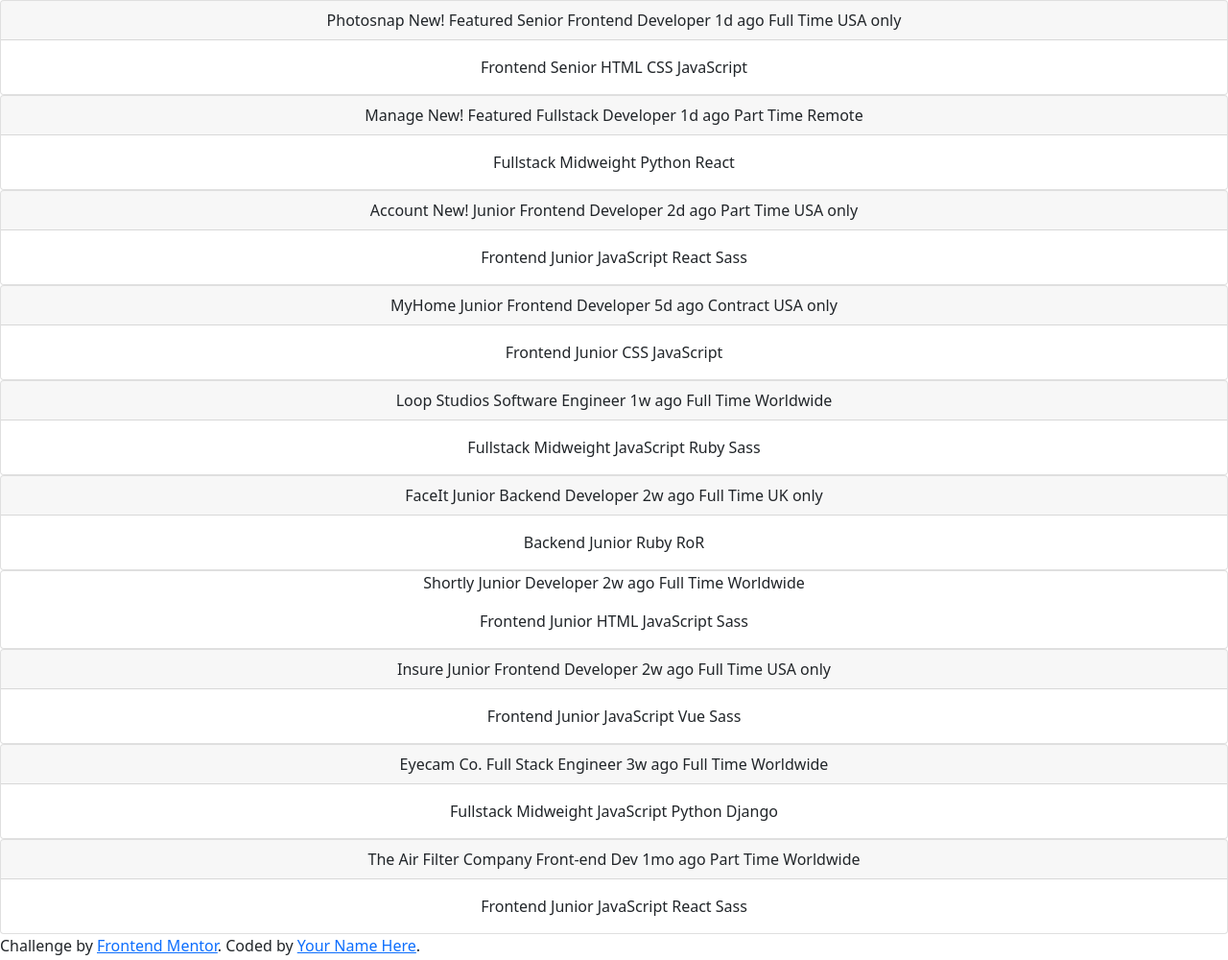
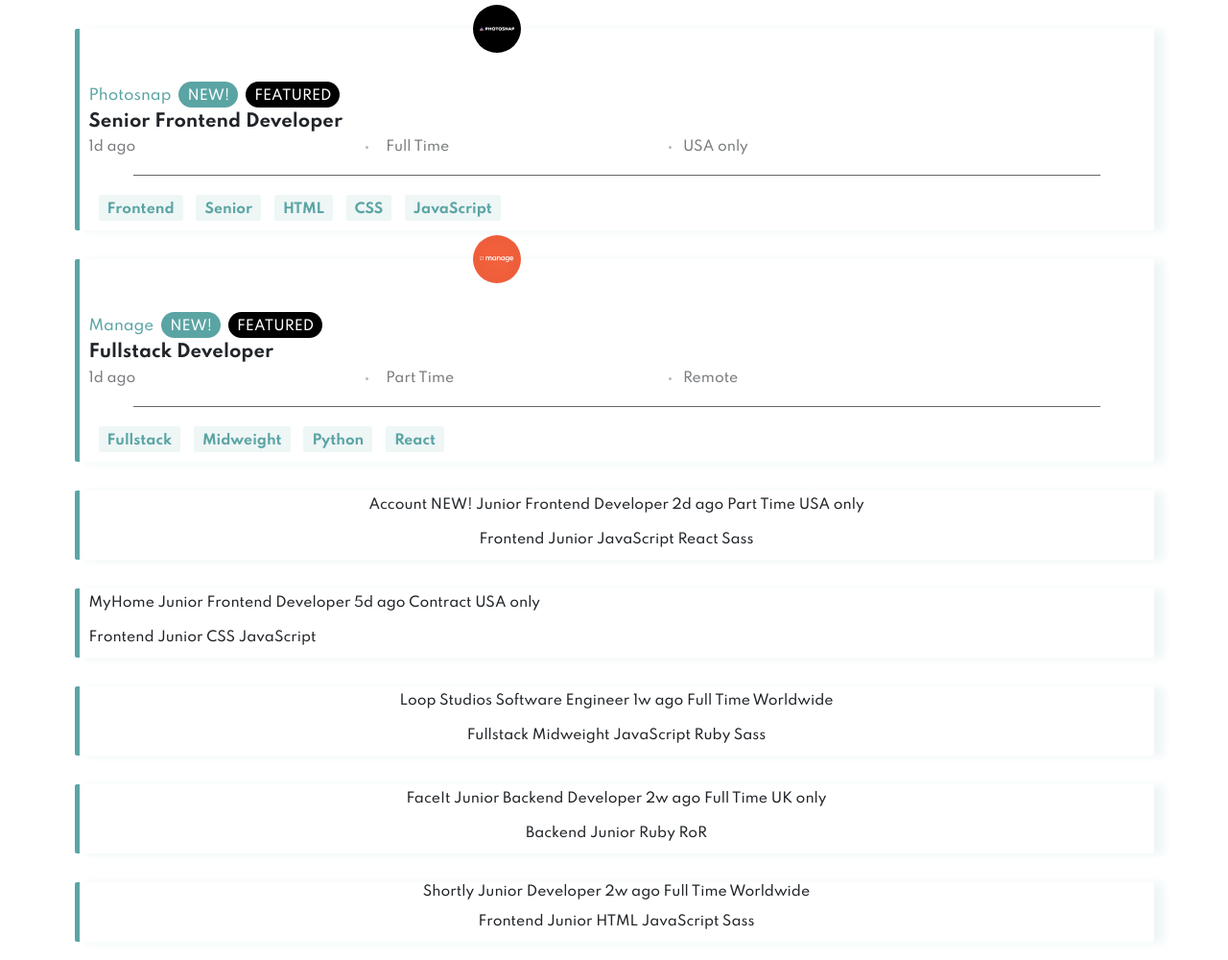
Before and after one commit to chafin123/static-job-listings-master, a website: page index.html in a window 1280 px wide. Shown: the top 1000 px of the page at 96% size. Drawn offline with nearby package versions, Linux system fonts and the light colour scheme.

Commit message:
styling ready

```diff
--- a/index.html
+++ b/index.html
@@ -9,7 +9,7 @@
   <link rel="preconnect" href="https://fonts.googleapis.com">
   <link rel="preconnect" href="https://fonts.gstatic.com" crossorigin>
   <link href="https://fonts.googleapis.com/css2?family=Spartan:wght@500;700&display=swap" rel="stylesheet">
-  <link href="./styles/styles.css" rel="stylesheets">
+  <link href="./styles/styles.css" rel="stylesheet">
   <title>Frontend Mentor | Job Listings</title>
 
   <!-- Feel free to remove these styles or customise in your own stylesheet 👍 -->
@@ -19,58 +19,120 @@
 </head>
 <body>
   <!-- Item Start -->
-  <div class="myContainer">
-    <div class="card text-center">
+  <div class="container">
+    <div class="card text-center mt-5">
       <div class="card-header">
-        Photosnap
-        New!
-        Featured
-        Senior Frontend Developer
-        1d ago
-        Full Time
-        USA only
+        <img src="./images/photosnap.svg" class="brandThumb" alt="Photosnap" srcset="">
+        <div class="row">
+          <div class="col brandName text-start">
+            Photosnap
+            <span class="badge rounded-pill importantBadge newBadge">
+              NEW!
+            </span>
+            <span class="badge rounded-pill importantBadge featuredBadge">
+              FEATURED
+            </span>
+          </div>
+        </div>
+        <div class="row text-start positionHeader">
+          <h5>Senior Frontend Developer</h5>
+        </div>
+        <div class="row text-start">
+          <div class="col">
+            <p class="subText">1d ago</p>
+            <span class="dot"></span>
+          </div>
+            <div class="col">
+            <p class="subText fullTimeGroup">Full Time</p>
+            <span class="dot secondDot"></span>
+          </div>
+          <div class="col usaOnlyGroup">
+            <p class="subText">USA only</p>
+          </div>
+          <div class="col-2"></div>
+        </div>
       </div>
-      <div class="card-body">
+      <div class="lineContainer"></div>
+      <div class="card-body text-start">
         <!-- Role -->
-        Frontend
+        <span class="badge searchBadge frontedGroup">
+          Frontend
+        </span>
         <!-- Level -->
-        Senior
+        <span class="badge searchBadge seniorGroup">
+          Senior
+        </span>
         <!-- Languages -->
-        HTML
-        CSS
-        JavaScript
+        <span class="badge searchBadge languages htmlGroup">
+          HTML
+        </span>
+        <span class="badge searchBadge languages cssGroup">
+          CSS
+        </span>
+        <span class="badge searchBadge languages javaScriptGroup">
+          JavaScript
+        </span>
       </div>
     </div>
     <!-- Item End -->
-    <div class="card text-center">
+   <!-- Item start -->
+    <div class="card text-center mt-5">
       <div class="card-header">
-
-        <!-- Item Start -->
-        Manage
-        New!
-        Featured
-        Fullstack Developer
-        1d ago
-        Part Time
-        Remote
+        <img src="./images/manage.svg" class="brandThumb" alt="Photosnap" srcset="">
+        <div class="row">
+          <div class="col brandName text-start">
+            Manage
+            <span class="badge rounded-pill importantBadge newBadge">
+              NEW!
+            </span>
+            <span class="badge rounded-pill importantBadge featuredBadge">
+              FEATURED
+            </span>
+          </div>
+        </div>
+        <div class="row text-start positionHeader">
+          <h5>Fullstack Developer</h5>
+        </div>
+        <div class="row text-start">
+          <div class="col">
+            <p class="subText">1d ago</p>
+            <span class="dot"></span>
+          </div>
+            <div class="col partTimeGroup">
+            <p class="subText">Part Time</p>
+            <span class="dot secondDot"></span>
+          </div>
+          <div class="col remoteGroup">
+            <p class="subText">Remote</p>
+          </div>
+          <div class="col-2"></div>
+        </div>
       </div>
-      <div class="card-body">
+      <div class="lineContainer"></div>
+      <div class="card-body text-start">
         <!-- Role -->
-        Fullstack
+        <span class="badge searchBadge fullStackGroup">
+          Fullstack
+        </span>
         <!-- Level -->
-        Midweight
+        <span class="badge searchBadge midWeightGroup">
+          Midweight
+        </span>
         <!-- Languages -->
-        Python
-        <!-- Tools -->
-        React
-        <!-- Item End -->
+        <span class="badge searchBadge languages pythonGroup">
+          Python
+        </span>
+        <span class="badge searchBadge languages reactGroup">
+          React
+        </span>
       </div>
     </div>
-    <div class="card text-center">
+    <!-- item End -->
+    <div class="card text-center mt-5">
       <div class="card-header">
         <!-- Item Start -->
         Account
-        New!
+        NEW!
         Junior Frontend Developer
         2d ago
         Part Time
@@ -89,7 +151,8 @@
         <!-- Item End -->
       </div>
     </div>
-    <div class="card text-center">
+
+    <div class="card text-cente mt-5">
       <div class="card-header">
         <!-- Item Start -->
         MyHome
@@ -109,7 +172,7 @@
         <!-- Item End -->
       </div>
     </div>
-    <div class="card text-center">
+    <div class="card text-center mt-5">
       <div class="card-header">
       <!-- Item Start -->
       Loop Studios
@@ -131,7 +194,7 @@
         <!-- Item End -->
       </div>
     </div>
-    <div class="card text-center">
+    <div class="card text-center mt-5">
       <div class="card-header">
         <!-- Item Start -->
         FaceIt
@@ -152,7 +215,7 @@
         <!-- Item End -->
       </div>
     </div>
-    <div class="card text-center">
+    <div class="card text-center mt-5">
       <div class="card-head">
 
         <!-- Item Start -->
@@ -175,7 +238,7 @@
         <!-- Item End -->
       </div>
     </div>
-    <div class="card text-center">
+    <div class="card text-center mt-5">
       <div class="card-header">
         <!-- Item Start -->
         Insure
@@ -197,7 +260,7 @@
         <!-- Item End -->
       </div>
     </div>
-    <div class="card text-center">
+    <div class="card text-center mt-5">
       <div class="card-header">
         <!-- Item Start -->
         Eyecam Co.
@@ -219,7 +282,7 @@
         <!-- Item End -->
       </div>
     </div>
-    <div class="card text-center">
+    <div class="card text-center mt-5">
       <div class="card-header">
         <!-- Item Start -->
         The Air Filter Company
--- a/styles/styles.css
+++ b/styles/styles.css
@@ -4,12 +4,15 @@
     --light-cyan-filter: hsl(180, 31%, 95%);
     --dark-grayish-cyan: hsl(180, 8%, 52%);
     --very-dark-cyan: hsl(180, 14%, 20%);
+    font-size: 62.5%;
 }
 body {
-    font-size: 62.5%;
+    font-size: 1.4rem;
+    font-family: 'Spartan', sans-serif;;
 }
-.myContainer {
-    width: 60%;
+h5 {
+    font-size: 1.8rem;
+    font-weight: 700
 }
 .attribution {
     font-size: 11px; text-align: center;
@@ -17,3 +20,79 @@
 .attribution a {
     color: hsl(228, 45%, 44%);
 }
+.container {
+    width: 90%;
+}
+.brandThumb {
+    height: 5rem;
+    width: auto;
+    position: relative;
+    bottom: 3rem;
+    right: 12.5rem;
+}
+.brandName {
+    color: var(--dark-cyan);
+    font-size: 1.5rem;
+    font-weight: 500;
+    margin-right: .6rem;
+}
+.badge {
+    font-size: 1.4rem;
+    padding-top: .8rem;
+    font-weight: 500;
+}
+.newBadge {
+    background: var(--dark-cyan);
+}
+.featuredBadge {
+    background: black;
+}
+.importantBadge {
+    margin-left: .4rem;
+}
+.positionHeader {
+    margin-top: .5rem;
+}
+.searchBadge {
+    background-color: var(--light-cyan-filter);
+    color: var(--dark-cyan);
+    margin: 1rem 0 0 1rem;
+    font-weight: 700;
+}
+.card {
+    box-shadow: 10px 1px 10px var(--light-cyan-filter);
+    border: none;
+    border-left: 5px solid var(--dark-cyan);
+    border-radius: 2px;
+}
+.card-header {
+    border-bottom: none;
+    background: white;
+}
+.card-body {
+    border-top: none;
+}
+.lineContainer {
+    border-top: 1px solid black;
+    margin: auto;
+    width: 90%;
+    opacity: 60%;
+}
+.dot {
+    height: .3rem;
+    width: .3rem;
+    background: var(--dark-grayish-cyan);
+    border-radius: 50%;
+    display: block;
+    float: right;
+    position: relative;
+    bottom: 2.2rem;
+    right: .3rem;
+    opacity: 60%;
+}
+.secondDot {
+    left: .3rem;
+}
+.subText {
+    opacity: 60%;
+}
```
